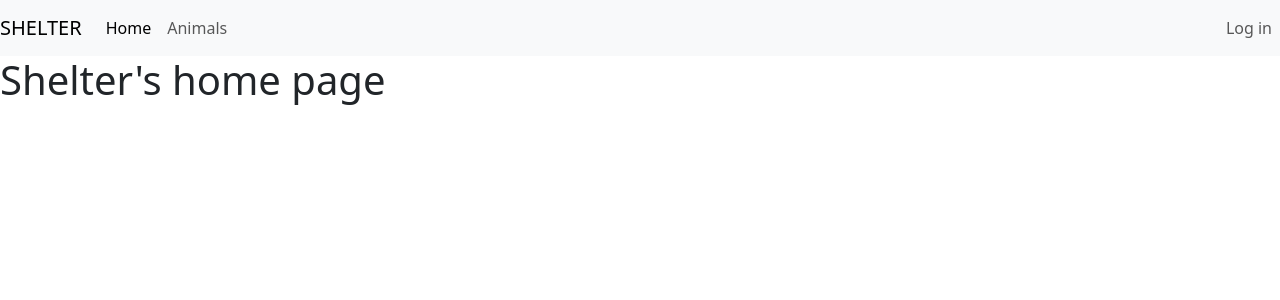
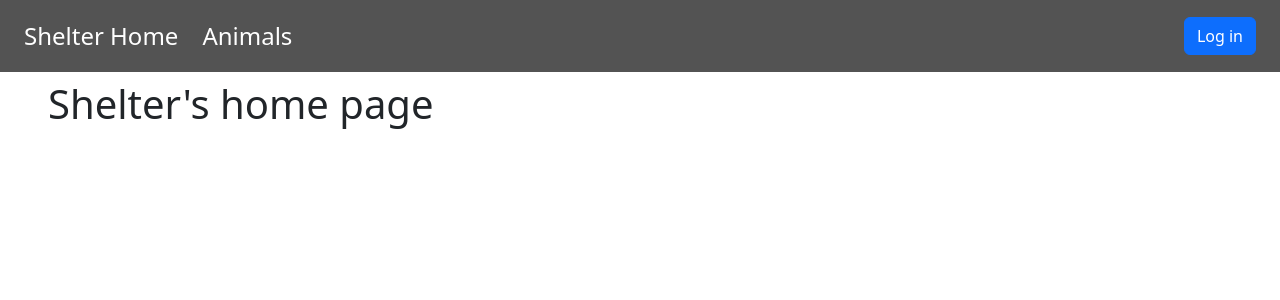
Before and after one commit to masterofannihilation/iis-2024, a Django app: template animal_shelter/shelter/templates/home.html in a window 1280 px wide. Shown: the top 300 px of the page. Run offline with Django 3.2, Linux system fonts and the light colour scheme; the template is opened without the code that fills it, so the values that code supplies are empty; parts of the project's set-up code (start-up, migrations or seed data) failed here and were passed over.

Commit message:
feat: navbar visuals

```diff
--- a/animal_shelter/animal_shelter/static/css/styles.css
+++ b/animal_shelter/animal_shelter/static/css/styles.css
@@ -58,3 +58,24 @@
 form {
   margin-bottom: 20px;
 }
+
+.navbar-custom {
+  padding-left: 1rem !important;
+  padding-right: 1rem !important;
+  height: 4rem !important;
+  font-size: 1.25rem !important;
+  background-color: #535353 !important;
+}
+
+.navbar-custom a {
+  color: #ffffff !important;
+}
+
+.navbar-custom a:hover {
+  color: #b6b6b6 !important;
+}
+
+.content-container-custom {
+  padding: 4rem !important;
+  margin-top: 1rem !important;
+}
--- a/animal_shelter/shelter/templates/base.html
+++ b/animal_shelter/shelter/templates/base.html
@@ -4,54 +4,84 @@
 <head>
     <meta charset="UTF-8">
     <title>{% block title %}insert title{% endblock %}{% load static %}</title>
-    <link rel="stylesheet" href="https://cdn.jsdelivr.net/npm/bootstrap@5.3.3/dist/css/bootstrap.min.css"
+    <link href="https://cdn.jsdelivr.net/npm/bootstrap@5.3.3/dist/css/bootstrap.min.css" rel="stylesheet"
         integrity="sha384-QWTKZyjpPEjISv5WaRU9OFeRpok6YctnYmDr5pNlyT2bRjXh0JMhjY6hW+ALEwIH" crossorigin="anonymous">
     <link rel="stylesheet" href="https://cdn.jsdelivr.net/npm/bootstrap-icons@1.11.3/font/bootstrap-icons.min.css">
     <link rel="stylesheet" href="{% static 'css/styles.css' %}">
+    <style>
+        .navbar {
+            padding-left: 1.5rem;
+            padding-right: 1.5rem;
+            height: 4.5rem;
+            background-color: #535353;
+            font-size:x-large ;
+        }
+
+        .navbar a {
+            color: #ffffff;
+        }
+
+        .navbar a:hover {
+            color: #b6b6b6;
+        }
+
+    </style>
 </head>
 
 <body>
-    <nav class="navbar navbar-expand-lg bg-body-tertiary">
-        <a class="navbar-brand" href="{% url 'home' %}">SHELTER</a>
+    <!-- Navbar -->
+    <nav class="navbar navbar-expand-lg fixed-top">
+        <a class="navbar-brand" href="{% url 'home' %}" style="font-size: x-large;">Shelter Home</a>
+        <button class="navbar-toggler" type="button" data-bs-toggle="collapse" data-bs-target="#navbarNav"
+            aria-controls="navbarNav" aria-expanded="false" aria-label="Toggle navigation">
+            <span class="navbar-toggler-icon"></span>
+        </button>
         <div class="collapse navbar-collapse" id="navbarNav">
-            <ul class="navbar-nav d-flex flex-row">  <!-- Added flex-row to make items horizontal -->
+            <ul class="navbar-nav d-flex flex-row">
                 <li class="nav-item">
-                    <a class="nav-link active" aria-current="page" href="{% url 'home' %}">Home</a>
+                    <a class="nav-link {% if request.resolver_match.url_name == 'animals_list' %}active{% endif %}"
+                        href="{% url 'animals_list' %}">Animals</a>
                 </li>
-
-                <li class="nav-item">
-                    <a class="nav-link" href="{% url 'animals_list' %}">Animals</a>
-                </li>
-
                 {% if logged_in_user.is_authenticated %}
                 <li class="nav-item">
-                    <a class="nav-link" href="{% url 'users_list' %}">Users</a>
+                    <a class="nav-link {% if request.resolver_match.url_name == 'users_list' %}active{% endif %}"
+                        href="{% url 'users_list' %}">Users</a>
                 </li>
                 {% endif %}
             </ul>
 
-            <!-- Login/Logout section -->
-            <ul class="navbar-nav ms-auto">
-                <li class="nav-item">
-                    {% if logged_in_user.is_authenticated %}
-                    <p class="mb-0">Logged in as
-                        <a class="nav-link" href="{% url 'profile' %}">{{ logged_in_user.username }}</a>
-                    </p>
-                    <form method="POST" action="{% url 'logout' %}" style="display:inline;">
+            <ul class="navbar-nav ms-auto align-items-center" style=" font-size: large;">
+                {% if logged_in_user.is_authenticated %}
+
+                <!-- Username and log out button -->
+                <li class="nav-item d-flex align-items-center" style="padding-top: 1rem;">
+                    <form method="POST" action="{% url 'logout' %}" class="row row-cols-lg-auto g-3 align-items-center">
                         {% csrf_token %}
-                        <button type="submit" class="btn btn-link p-0">Logout</button>
+                        <span class="text-white me-2">Logged in as
+                            <a href="{% url 'profile' %}" class="ms-1" style="color: #aac3f0;">{{ logged_in_user.username }}</a>
+                        </span>
+                        <button type="submit" class="btn btn-secondary btn-md ms-2">Log out</button>
                     </form>
-                    {% else %}
-                    <a class="nav-link" href="{% url 'login' %}">Log in</a>
-                    {% endif %}
                 </li>
+                {% else %}
+                <!-- Log in button -->
+                <li class="nav-item d-flex align-items-center">
+                    <a class="btn btn-primary btn-md" href="{% url 'login' %}">Log in</a>
+                </li>
+
+                {% endif %}
             </ul>
+
+
         </div>
     </nav>
 
-    <div>
+    <!-- Page content -->
+    <div class="content-container" style="padding: 3rem; margin-top: 2rem;">
         {% block content %}{% endblock %}
     </div>
+
+    <script src="https://cdn.jsdelivr.net/npm/bootstrap@5.3.3/dist/js/bootstrap.bundle.min.js" integrity="sha384-YvpcrYf0tY3lHB60NNkmXc5s9fDVZLESaAA55NDzOxhy9GkcIdslK1eN7N6jIeHz" crossorigin="anonymous"></script>
 </body>
 
 </html>
```
